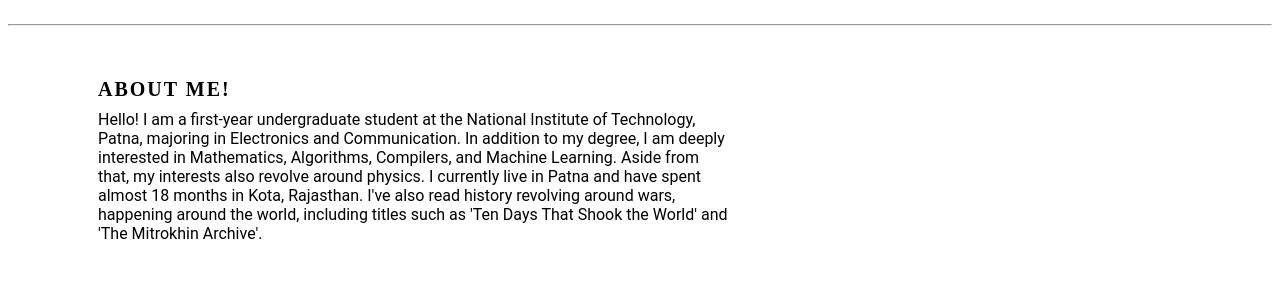
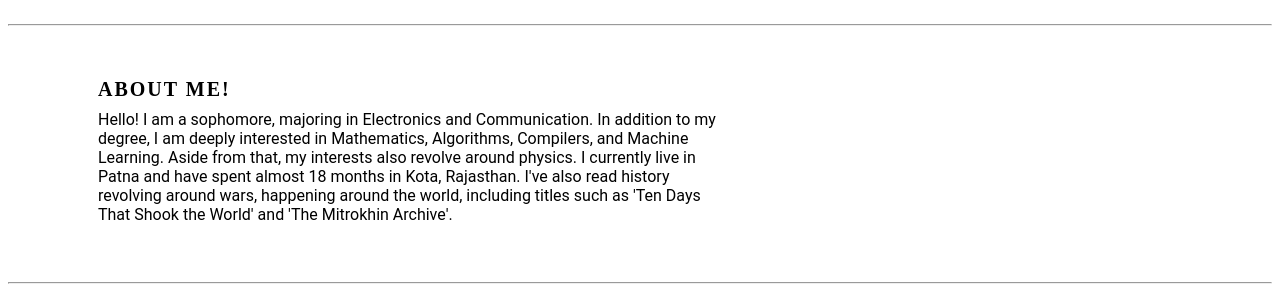
Before and after one commit to hexronuspi/Portfolio, a plain HTML site: page index.html in a window 1280 px wide. Shown: the part 112-411 px from the top of the page. Drawn offline with Linux system fonts and the light colour scheme.

Commit message:
Update index.html

```diff
--- a/index.html
+++ b/index.html
@@ -28,7 +28,7 @@
    <div class="content">
    <div class="info">
    <h2>About Me!</h2>
-   <p>Hello! I am a first-year undergraduate student at the National Institute of Technology, Patna, majoring in Electronics and Communication.
+   <p>Hello! I am a sophomore, majoring in Electronics and Communication.
       In addition to my degree, I am deeply interested in Mathematics, Algorithms, Compilers, and Machine Learning.
       Aside from that, my interests also revolve around physics. I currently live in Patna and have spent almost 18 months in Kota, Rajasthan.
       I've also read history revolving around wars, happening around the world, including titles such as 'Ten Days That Shook the World' and 'The Mitrokhin Archive'.
```
